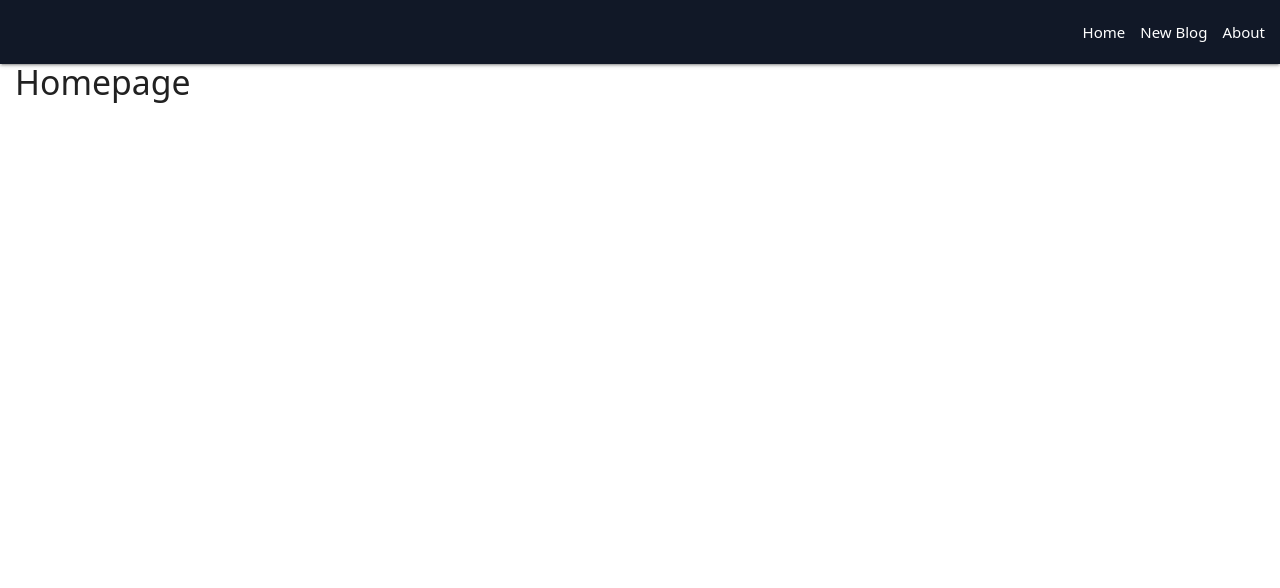
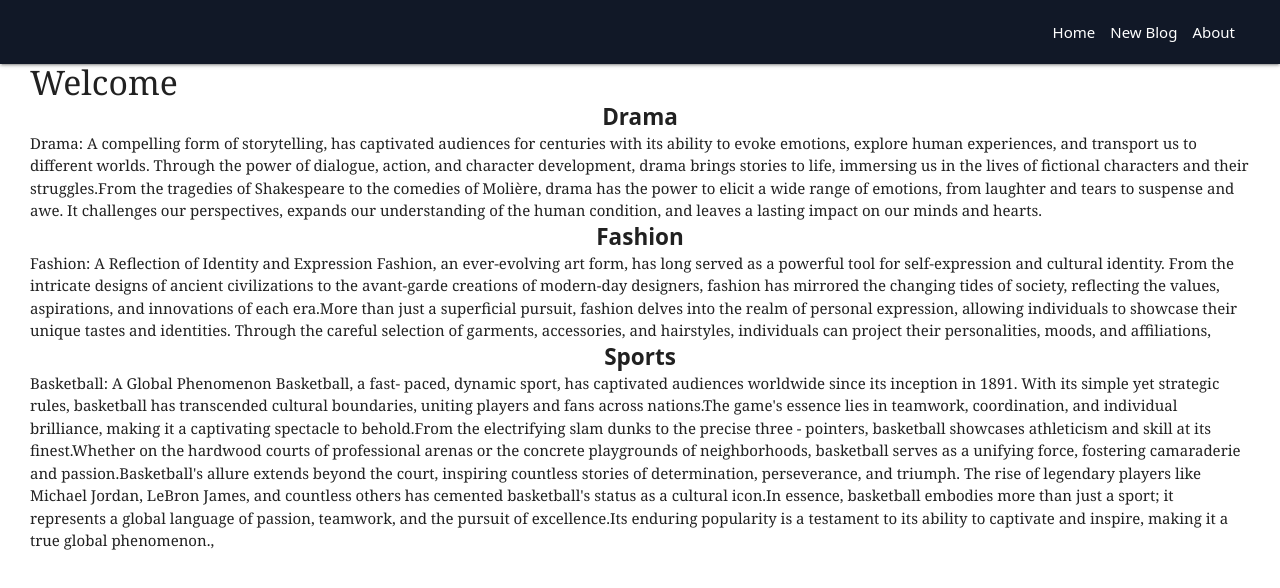
Before and after one commit to gilbertmunuotz/myblogs, a React (Create React App) app: page / in a window 1280 px wide. Shown: the top 588 px of the page. Built offline with nearby package versions, Linux system fonts and the light colour scheme; data requests are answered from the project's data file.

Commit message:
Major Updates

```diff
--- /dev/null
+++ b/Data/db.json
@@ -0,0 +1,19 @@
+{
+    "blogs": [
+        {
+            "id": 1,
+            "title": "Drama",
+            "body": "Drama: A compelling form of storytelling, has captivated audiences for centuries with its ability to evoke emotions, explore human experiences, and transport us to different worlds. Through the power of dialogue, action, and character development, drama brings stories to life, immersing us in the lives of fictional characters and their struggles.From the tragedies of Shakespeare to the comedies of Molière, drama has the power to elicit a wide range of emotions, from laughter and tears to suspense and awe. It challenges our perspectives, expands our understanding of the human condition, and leaves a lasting impact on our minds and hearts."
+        },
+        {
+            "id": 1,
+            "title": "Fashion",
+            "body": "Fashion: A Reflection of Identity and Expression Fashion, an ever-evolving art form, has long served as a powerful tool for self-expression and cultural identity. From the intricate designs of ancient civilizations to the avant-garde creations of modern-day designers, fashion has mirrored the changing tides of society, reflecting the values, aspirations, and innovations of each era.More than just a superficial pursuit, fashion delves into the realm of personal expression, allowing individuals to showcase their unique tastes and identities. Through the careful selection of garments, accessories, and hairstyles, individuals can project their personalities, moods, and affiliations,"
+        },
+        {
+            "id": 1,
+            "title": "Sports ",
+            "body": "Basketball: A Global Phenomenon Basketball, a fast- paced, dynamic sport, has captivated audiences worldwide since its inception in 1891. With its simple yet strategic rules, basketball has transcended cultural boundaries, uniting players and fans across nations.The game's essence lies in teamwork, coordination, and individual brilliance, making it a captivating spectacle to behold.From the electrifying slam dunks to the precise three - pointers, basketball showcases athleticism and skill at its finest.Whether on the hardwood courts of professional arenas or the concrete playgrounds of neighborhoods, basketball serves as a unifying force, fostering camaraderie and passion.Basketball's allure extends beyond the court, inspiring countless stories of determination, perseverance, and triumph. The rise of legendary players like Michael Jordan, LeBron James, and countless others has cemented basketball's status as a cultural icon.In essence, basketball embodies more than just a sport; it represents a global language of passion, teamwork, and the pursuit of excellence.Its enduring popularity is a testament to its ability to captivate and inspire, making it a true global phenomenon., "
+        }
+    ]
+}
--- a/src/components/Home.js
+++ b/src/components/Home.js
@@ -1,11 +1,15 @@
-import React from 'react'
+import MyblogsR from './MyblogsR'
+import UseCostomHook from './UseCostomHook'
 
 function Home() {
+    const url = 'http://localhost:8000/blogs'
+    const { blogs, message, error } = UseCostomHook(url)
+
     return (
-        <div className='Home'>
-            <h1 className="text-4xl ml-4">
-                Homepage
-            </h1>
+        <div className='home mx-8'>
+            {error && <div>{error}</div>}
+            {message && <div>Loading...</div>}
+            {blogs && <MyblogsR blogs={blogs} title='Welcome' />}
         </div>
     )
 }
--- /dev/null
+++ b/src/components/MyblogsR.js
@@ -0,0 +1,17 @@
+import React from 'react';
+
+function MyblogsR({ blogs, title }) {
+    return (
+        <div className="MyblogsR">
+            <h1 className="text-4xl font-serif">{title}</h1>
+            {blogs.map((blog, index) => (
+                <div key={index} className="wrapper hover:bg-slate cursor-pointer">
+                    <h1 className="text-center font-bold text-2xl">{blog.title}</h1>
+                    <p className="body font-serif">{blog.body}</p>
+                </div>
+            ))}
+        </div>
+    );
+}
+
+export default MyblogsR;
--- a/src/components/Navbar.js
+++ b/src/components/Navbar.js
@@ -1,16 +1,17 @@
 import React from 'react'
+import { NavLink, } from "react-router-dom";
 
 function Navbar() {
     return (
         <div className="navbar-fixed">
             <nav className='nav-wrapper bg-gray-900'>
-                <div className="links text-right mr-4 space-x-4">
-                    <a className='active' href="/">Home</a>
-                    <a href="/newBlog">New Blog</a>
-                    <a href="/about">About</a>
+                <div className="links text-right mr-12 space-x-4">
+                    <NavLink className='active' to="/">Home</NavLink>
+                    <NavLink to="/newBlog">New Blog</NavLink>
+                    <NavLink to="/about">About</NavLink>
                 </div>
-            </nav>
-        </div>
+            </nav >
+        </div >
     )
 }
 
--- /dev/null
+++ b/src/components/UseCostomHook.js
@@ -0,0 +1,46 @@
+import { useEffect, useState } from 'react'
+import { AbortedDeferredError } from 'react-router-dom';
+
+function UseCostomHook(url) {
+
+    const [blogs, setBlogs] = useState(null)
+
+    const [message, setMessage] = useState(true)
+
+    const [error, setError] = useState(null)
+
+    useEffect(() => {
+
+        const abort = new AbortController();
+
+        setTimeout(() => {
+            fetch(url)
+                .then(Response => {
+                    if (!Response.ok) {
+                        throw Error('Failed to Fetch Data')
+                    }
+                    return Response.json()
+                })
+                .then(data => {
+                    setBlogs(data)
+                    setMessage(false)
+                    setError(null)
+                })
+                .catch(error => {
+                    if (error.name === AbortedDeferredError) {
+                        console.log('Fetch Aborted');
+                    } else {
+                        setMessage(false)
+                        setError(error.message)
+                    }
+                })
+        }, 1000);
+
+        return () => abort.abort();
+
+    }, [url]);
+
+    return { blogs, message, error }
+}
+
+export default UseCostomHook
```
